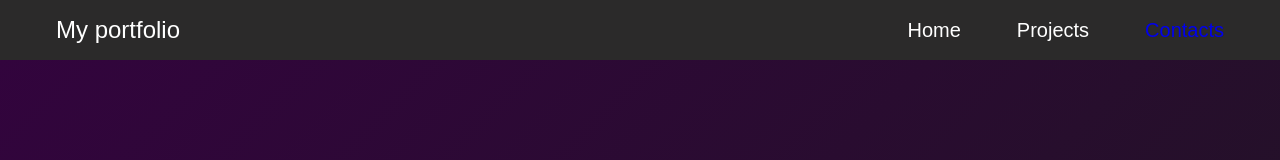
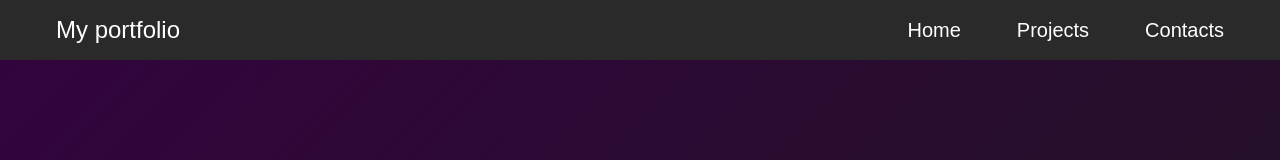
Before and after one commit to galinaOkhotnikova/MyPortfolio, a React (Vite) app: page / in a window 1280 px wide. Shown: the top 160 px of the page. Built offline with nearby package versions, Linux system fonts and the light colour scheme; a web font is replaced by a local one.

Commit message:
add routing

```diff
--- a/package.json
+++ b/package.json
@@ -13,7 +13,7 @@
         "react": "^18.2.0",
         "react-dom": "^18.2.0",
         "react-icons": "^4.10.1",
-        "react-router": "^6.15.0",
+        "react-router-dom": "^6.15.0",
         "sass": "^1.63.6"
     },
     "devDependencies": {
--- a/src/App.jsx
+++ b/src/App.jsx
@@ -1,23 +1,22 @@
 import React from 'react';
+import { Routes, Route, Link } from 'react-router-dom';
 
-import Navbar from './components/Navbar/Navbar';
-import Landing from './components/Landing/Landing';
-import About from './components/About/About';
-import Skills from './components/Skills/Skills';
-import Footer from './components/Footer/Footer';
+
+import Layout from './components/Layout/Layout';
+import Homepage from './components/Homepage/Homepage';
 import Contacts from './components/Contacts/Contacts';
 
 import './App.scss'
 
 const App = () => (
-    <div>
-        <Navbar />
-        <Landing />
-        <About />
-        <Skills />
-        <Footer />
-        {/* <Contacts /> */}
-    </div>
+    <>
+        <Routes>
+            <Route path='/' element={ <Layout /> }>
+                <Route index element={ <Homepage /> }></Route>
+                <Route path='/contacts' element={ <Contacts /> }></Route>
+            </Route>
+        </Routes>
+    </>
 );
 
 export default App;
--- /dev/null
+++ b/src/components/Homepage/Homepage.jsx
@@ -0,0 +1,16 @@
+import React from 'react';
+
+import Landing from '../Landing/Landing';
+import About from '../About/About';
+import Skills from '../Skills/Skills';
+
+const Homepage = () => {
+    return (
+        <>
+            <Landing />
+            <About />
+            <Skills />
+        </>
+    )}
+
+export default Homepage;
--- /dev/null
+++ b/src/components/Layout/Layout.jsx
@@ -0,0 +1,17 @@
+import React from 'react';
+import { Outlet } from 'react-router-dom';
+
+import Navbar from '../Navbar/Navbar';
+import Footer from '../Footer/Footer';
+
+const Layout = () => {
+return (
+    <>
+        <Navbar />
+        <Outlet />
+        <Footer />
+
+    </>
+)}
+
+export default Layout;
--- a/src/components/Navbar/Navbar.jsx
+++ b/src/components/Navbar/Navbar.jsx
@@ -1,4 +1,5 @@
 import React from 'react';
+import { Link } from 'react-router-dom';
 import {GiHamburgerMenu} from 'react-icons/gi';
 import {RiCloseFill} from 'react-icons/ri';
 
@@ -15,19 +16,19 @@ const Navbar = () => {
             </div>
             <div className="navbar__links">
                 <li>
-                    <a>
+                    <Link to='/' className="link">
                         Home
-                    </a>
+                    </Link>
                 </li>
                 <li>
-                    <a>
+                    <Link to='/projects' className="link">
                         Projects
-                    </a>
+                    </Link>
                 </li>
                 <li>
-                    <a href="#contacts">
+                    <Link to="/contacts" className="link">
                         Contacts
-                    </a>
+                    </Link>
                 </li>
             </div>
             <div className="navbar__smallscreen">
--- a/src/components/Navbar/Navbar.scss
+++ b/src/components/Navbar/Navbar.scss
@@ -5,6 +5,12 @@
         color: var(--color-accent-purple);
         border-bottom: 1px solid var(--color-accent-purple);
     }
+}
+
+.link {
+    color: white;
+    @include li_violet;
+
 }
 
 .navbar {
@@ -34,7 +40,6 @@
         list-style: none;
         li {
             margin-right: 4rem;
-            @include li_violet;
         }
     }
 
--- a/src/main.jsx
+++ b/src/main.jsx
@@ -1,10 +1,14 @@
 import React from 'react'
 import ReactDOM from 'react-dom/client'
+import { BrowserRouter } from 'react-router-dom';
+
 import App from './App.jsx'
 import './index.scss'
 
 ReactDOM.createRoot(document.getElementById('root')).render(
   <React.StrictMode>
-    <App />
+    <BrowserRouter>
+        <App />
+    </BrowserRouter>
   </React.StrictMode>,
 )
```
Also changed, not shown: 1 other file (tests, documents, lock files or other folders).
